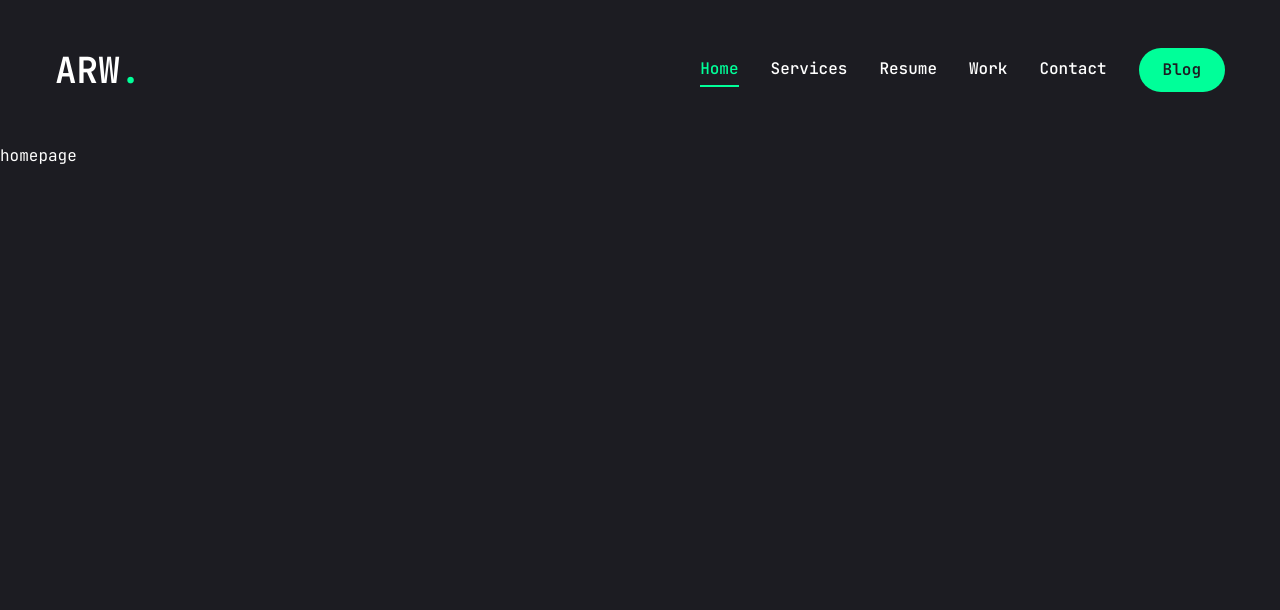
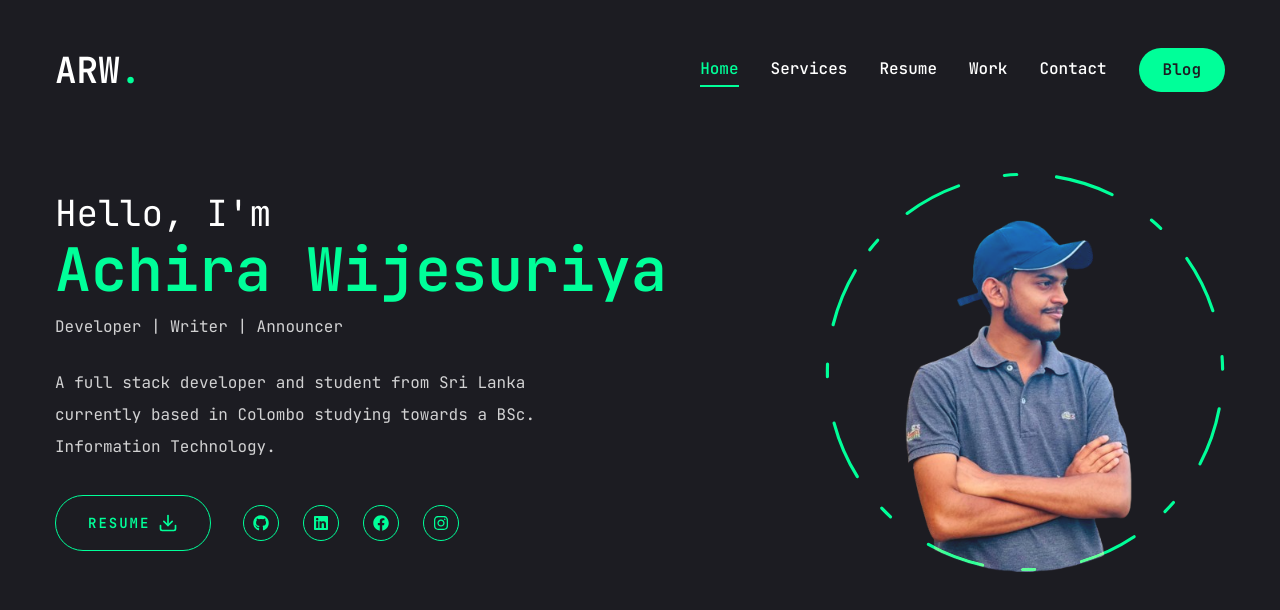
Before and after one commit to arwijesuriya/arwijesuriya-next, a Next.js app: page / in a window 1280 px wide. Shown: the top 610 px of the page. Built offline with nearby package versions, Linux system fonts and the light colour scheme.

Commit message:
homepage-done

```diff
--- a/app/globals.css
+++ b/app/globals.css
@@ -6,4 +6,13 @@
   body {
     @apply font-primary bg-primary text-white leading-loose;
   }
+  .h1{
+    @apply text-[48px] xl:text-[60px] leading-[1.1] font-semibold;
+  }
+  .h2{
+    @apply text-[36px] xl:text-[48px] leading-[1.1] font-semibold;
+  }
+  .h3{
+    @apply text-[20px] xl:text-[24px] leading-[1.1] font-semibold;
+  }
 }
--- a/app/page.jsx
+++ b/app/page.jsx
@@ -1,3 +1,54 @@
-export default function Home() {
-  return <main>homepage</main>
+import { Button } from "@/components/ui/button";
+import { FiDownload } from "react-icons/fi";
+
+// COMPONENTS
+import Social from "@/components/Social";
+import Photo from "@/components/Photo";
+
+const Home = () => {
+  return (
+    <section className="h-full">
+      <div className="container mx-auto h-full">
+        <div className="flex flex-col xl:flex-row items-center justify-between xl:pt-8 xl:pb-24">
+
+          {/* LEFT SIDE CONTENT */}
+          <div className="text-center xl:text-left order-2 xl:order-none">
+
+            {/* TEXT CONTENT */}
+            <span className="text-4xl">
+              Hello, I'm
+            </span>
+            <h1 className="h1 mb-2">
+              <span className="text-accent">Achira Wijesuriya</span>
+            </h1>
+            <p className="max-w-[500px] mb-6 text-white/80">
+              Developer | Writer | Announcer
+            </p>
+            <p className="max-w-[500px] mb-8 text-white/80">
+              A full stack developer and student from Sri Lanka currently based in Colombo studying towards a BSc. Information Technology.
+            </p>
+
+            {/* BUTTON AND SOCIAL ICONS */}
+            <div className="flex flex-col xl:flex-row items-center gap-8">
+              <Button variant="outline" size="lg" className="uppercase flex items-center gap-2">
+                <span>Resume</span>
+                <FiDownload className="text-xl"/>
+              </Button>
+
+              <div className="mb-8 xl:mb-0">
+                <Social containerStyles="flex gap-6" iconStyles="w-9 h-9 border border-accent rounded-full flex justify-center items-center text-accent text-base hover:bg-accent hover:text-primary hover:transition-all duration-500" />
+              </div>
+            </div>
+          </div>
+
+          {/* RIGHT SIDE CONTENT - IMAGE */}
+          <div className="order-1 xl:order-none mb-8 xl:mb-0">
+            <Photo/>
+          </div>
+        </div>
+      </div>
+    </section>
+  )
 }
+
+export default Home
--- /dev/null
+++ b/components/Photo.jsx
@@ -0,0 +1,44 @@
+"use client";
+
+import { motion } from "framer-motion";
+import Image from "next/image";
+
+const Photo = () => {
+  return (
+    <div className="w-full h-full relative">
+        <motion.div initial={{ opacity: 0 }} animate={{ opacity: 1, transition: { delay: 2, duration: 0.4, ease: "easeIn" }, }} >
+
+            {/* IMAGE */}
+            <motion.div initial={{ opacity: 0 }} animate={{ opacity: 1, transition: { delay: 2.4, duration: 0.4, ease: "easeInOut" }, }} className="w-[298px] h-[298px] xl:w-[400px] xl:h-[400px] mix-blend-lighten absolute">
+                <Image src="/assets/photo.png" priority quality={100} fill alt="" className="object-contain" />
+            </motion.div>
+
+            {/* CIRCLE */}
+            <motion.svg className="w-[300px] xl:w-[400px] h-[300px] xl:h-[400px]" fill="transparent" viewBox="0 0 506 506" xmlns="https://www.w3.org/2000/svg" >
+                <motion.circle
+                    cx="253"
+                    cy="253"
+                    r="250"
+                    stroke="#00ff99"
+                    strokeWidth="4"
+                    strokeLinecap="round"
+                    strokeLinejoin="round"
+                    initial={{strokeDasharray: "24 10 0 0"}}
+                    animate={{
+                        strokeDasharray: ["15 120 25 25", "16 25 92 72", "4 250 22 22"],
+                        rotate: [120, 360],
+                    }}
+                    transition={{
+                        duration: 20,
+                        repeat: Infinity,
+                        repeatType: "reverse",
+                    }}
+                />
+            </motion.svg>
+
+        </motion.div>
+    </div>
+  )
+}
+
+export default Photo
--- /dev/null
+++ b/components/Social.jsx
@@ -0,0 +1,27 @@
+import { Icon } from "lucide-react";
+import Link from "next/link"
+
+import { FaGithub, FaLinkedin, FaFacebook, FaInstagram } from 'react-icons/fa'
+
+const socials = [
+    { icon: <FaGithub/>, path: "" },
+    { icon: <FaLinkedin/>, path: "" },
+    { icon: <FaFacebook/>, path: "" },
+    { icon: <FaInstagram/>, path: "" },
+];
+
+const Social = ({containerStyles, iconStyles}) => {
+  return (
+    <div className={containerStyles}>
+        {socials.map((item, index) => {
+            return (
+                <Link key={index} href={item.path} className={iconStyles}>
+                    {item.icon}
+                </Link>
+            );
+        })}
+    </div>
+  )
+}
+
+export default Social
--- a/components/ui/button.jsx
+++ b/components/ui/button.jsx
@@ -11,7 +11,7 @@
       variant: {
         default: "bg-accent text-primary hover:bg-accent-hover",
         primary: "bg-primary text-white",
-        outline: "border border-accent bg-transport text-accent hover:bg-accent hover:text-primary",
+        outline: "border border-accent bg-transparent text-accent hover:bg-accent hover:text-primary",
       },
       size: {
         default: "h-[44px] px-6",
```
Also changed, not shown: public/assets/photo.png (added).
